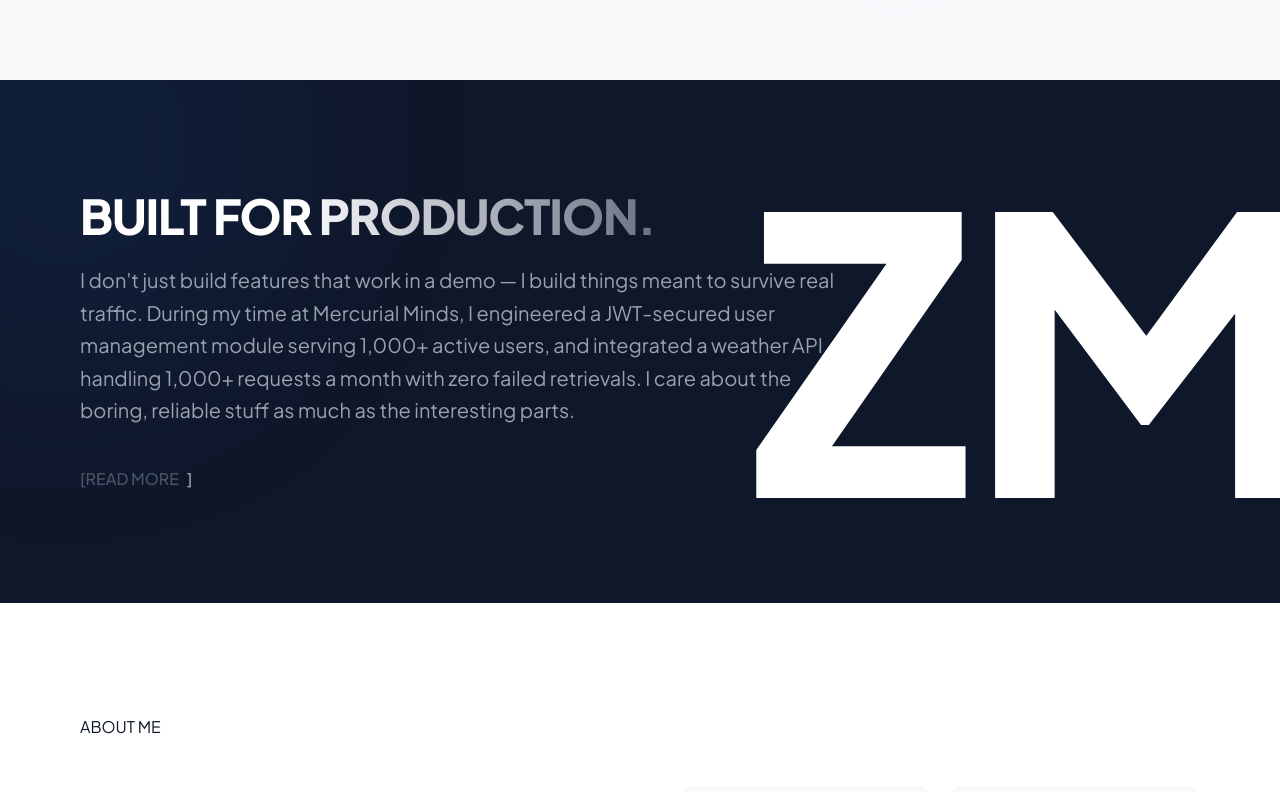
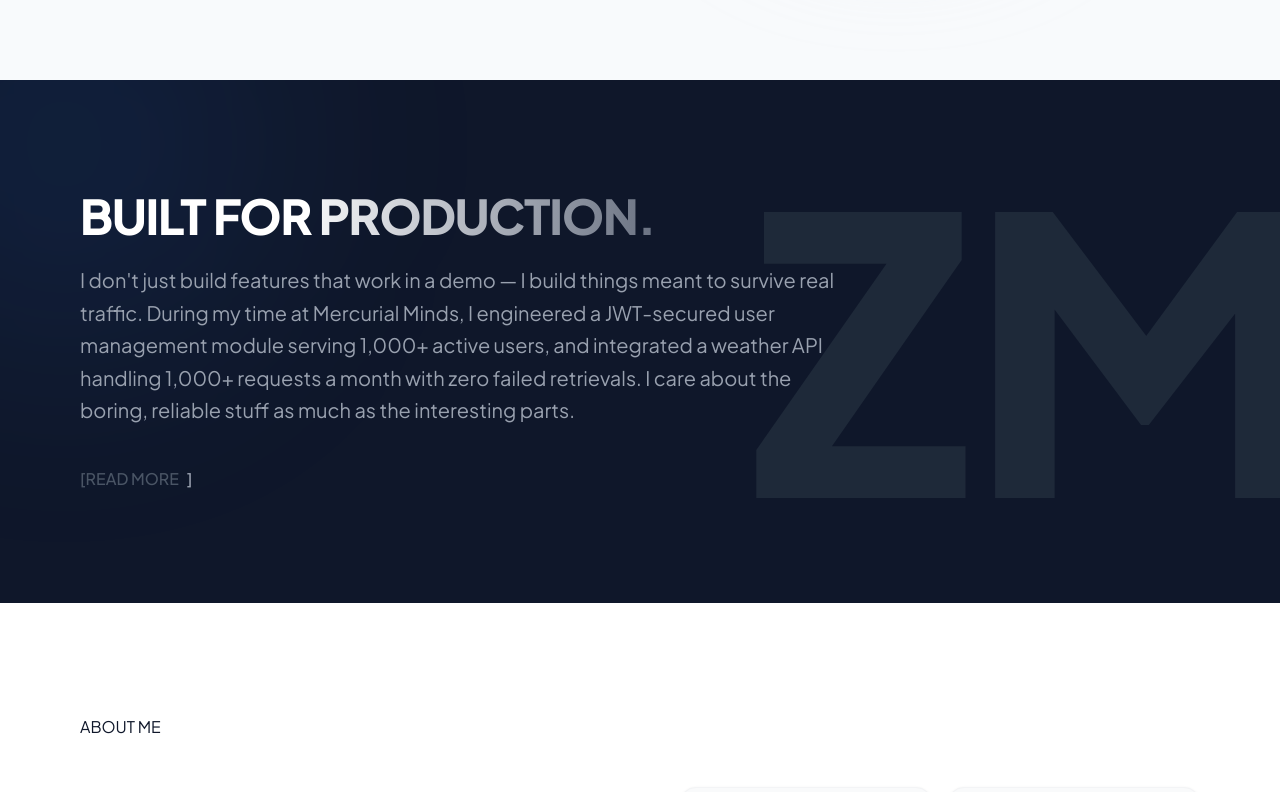
Before and after one commit to Zohaib-Mughal/My-Portfolio, a React (Vite) app: page / in a window 1280 px wide. Shown: the part 720-1512 px from the top of the page. Built offline with nearby package versions, Linux system fonts and the light colour scheme; no server answers.

Commit message:
Updated profile

```diff
--- a/src/components/Banner.jsx
+++ b/src/components/Banner.jsx
@@ -33,7 +33,7 @@ const Banner = () => {
         viewport={{ once: true, margin: '-100px' }}
         transition={{ duration: 1.2, ease: 'easeOut' }}
         aria-hidden="true"
-        className="pointer-events-none absolute -right-10 top-1/2 -translate-y-1/2 select-none text-[12rem] font-black leading-none text-white-[0.03] sm:text-[16rem] md:text-[24rem]"
+        className="pointer-events-none absolute -right-10 top-1/2 -translate-y-1/2 select-none text-[12rem] font-black leading-none text-gray-800 sm:text-[16rem] md:text-[24rem]"
       >
         ZM
       </motion.span>
--- a/src/components/Hero.jsx
+++ b/src/components/Hero.jsx
@@ -1,6 +1,6 @@
   import { motion } from 'framer-motion';
   // import BracketLink from './ui/BracketLink'; // Assuming you use this for your CTA
-  import heroImage from '../assets/images/hero.png';
+  import heroImage from '../assets/images/hero2.jpeg';
   import { FaWhatsapp, FaGithub, FaLinkedinIn, FaEnvelope } from 'react-icons/fa';
   import { SOCIAL_LINKS } from '../data/social';
 
@@ -20,8 +20,8 @@
       visible: {
         opacity: 1,
         transition: {
-          staggerChildren: 0.2, // Delay between each element appearing
-          delayChildren: 0.1,
+          staggerChildren: 0.5, // Delay between each element appearing
+          delayChildren: 1,
         },
       },
     };
```
Also changed, not shown: src/assets/images/hero2.jpeg (added).
